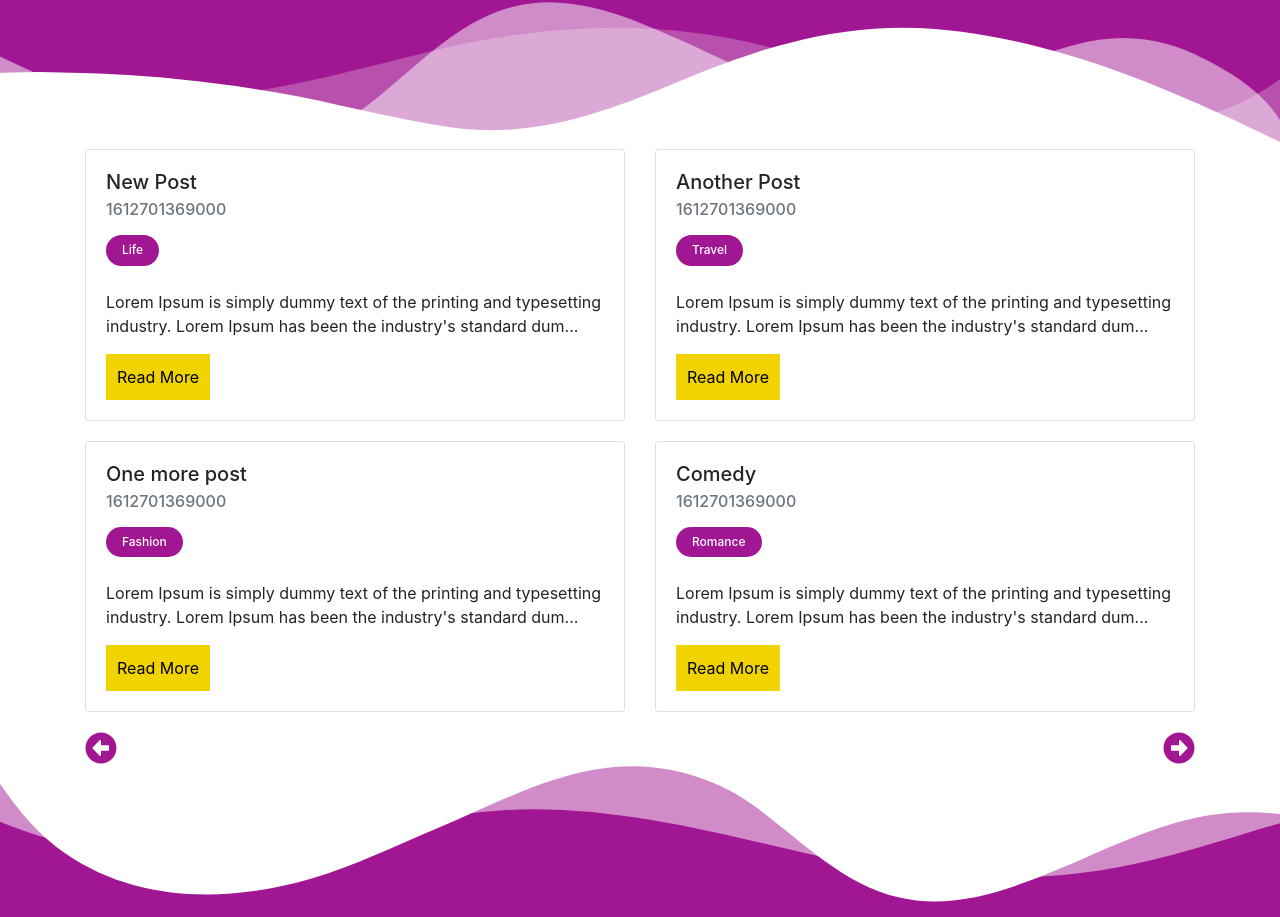
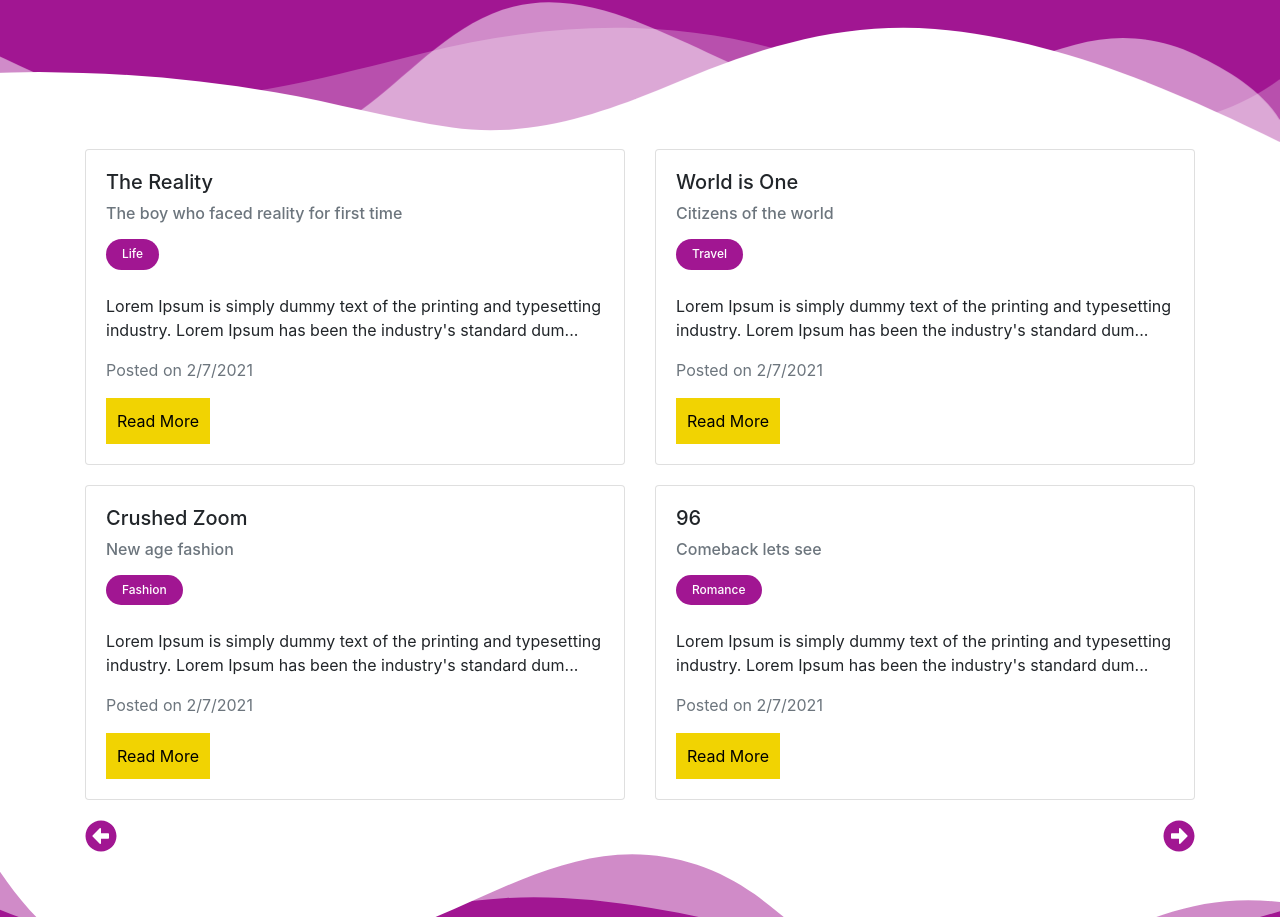
Before and after one commit to kishanlalbj/blog-ui, a React (Create React App) app: page / in a window 1280 px wide. Shown: the part 491-1408 px from the top of the page. Built offline with nearby package versions, Linux system fonts and the light colour scheme.

Commit message:
fix: proptype validations

```diff
--- a/public/index.html
+++ b/public/index.html
@@ -5,10 +5,7 @@
     <link rel="icon" href="%PUBLIC_URL%/favicon.ico" />
     <meta name="viewport" content="width=device-width, initial-scale=1" />
     <meta name="theme-color" content="#000000" />
-    <meta
-      name="description"
-      content="Web site created using create-react-app"
-    />
+    <meta name="description" content="Pallavi's personal blog" />
     <link rel="apple-touch-icon" href="%PUBLIC_URL%/logo192.png" />
     <!--
       manifest.json provides metadata used when your web app is installed on a
@@ -24,7 +21,7 @@
       work correctly both with client-side routing and a non-root public URL.
       Learn how to configure a non-root public URL by running `npm run build`.
     -->
-    <title>React App</title>
+    <title>Scribbles</title>
   </head>
   <body>
     <noscript>You need to enable JavaScript to run this app.</noscript>
--- a/src/components/Article/Article.js
+++ b/src/components/Article/Article.js
@@ -1,5 +1,6 @@
 import React from 'react';
 import { Card } from 'react-bootstrap';
+import PropTypes from 'prop-types';
 
 const Article = (props) => {
   return (
@@ -11,18 +12,32 @@ const Article = (props) => {
     >
       <Card>
         <Card.Body>
-          <Card.Title>{props.title}</Card.Title>
+          <Card.Title>
+            <p> {props.title}</p>
+          </Card.Title>
 
           <Card.Subtitle className='mb-2 text-muted'>
-            <p>{props.createdOn}</p>
+            <p>{props.subtitle}</p>
             <p className='chip'>{props.tag}</p>
           </Card.Subtitle>
           <Card.Text>{props.content?.substr(0, 140)}...</Card.Text>
-          <button className='btn-custom'>Read More</button>
+          <Card.Text className='mb-2 text-muted'>
+            <p>Posted on {new Date(props.createdOn).toLocaleDateString()}</p>
+          </Card.Text>
+          <button data-test='readmore-btn' className='btn-custom'>
+            Read More
+          </button>
         </Card.Body>
       </Card>
     </div>
   );
 };
 
+Article.propTypes = {
+  title: PropTypes.string.isRequired,
+  subtitle: PropTypes.string.isRequired,
+  tag: PropTypes.string.isRequired,
+  createdOn: PropTypes.string.isRequired
+};
+
 export default Article;
--- a/src/components/ArticlesList/ArticleList.js
+++ b/src/components/ArticlesList/ArticleList.js
@@ -1,6 +1,7 @@
 import React from 'react';
 import Article from '../Article/Article';
 import { Col } from 'react-bootstrap';
+import PropTypes from 'prop-types';
 
 const ArticleList = (props) => {
   const { articles } = props;
@@ -11,6 +12,7 @@ const ArticleList = (props) => {
           <Col md={6} xs={12} sm={12} key={index} data-test='article-list'>
             <Article
               title={article.title}
+              subtitle={article.subtitle}
               content={article.content}
               createdOn={article.createdOn}
               tag={article.tag}
@@ -28,4 +30,8 @@ const ArticleList = (props) => {
   );
 };
 
+ArticleList.propTypes = {
+  articles: PropTypes.array.isRequired
+};
+
 export default ArticleList;
--- a/src/containers/Landing/Landing.js
+++ b/src/containers/Landing/Landing.js
@@ -13,7 +13,8 @@ import './Landing.scss';
 const Landing = () => {
   const [articles] = useState([
     {
-      title: 'New Post',
+      title: 'The Reality',
+      subtitle: 'The boy who faced reality for first time',
       tag: 'Life',
       createdOn: Date.now(),
       content: `Lorem Ipsum is simply dummy text of the printing and typesetting industry.
@@ -22,7 +23,8 @@ const Landing = () => {
                 It was popularised in the 1960s with the release of Letraset sheets containing Lorem Ipsum passages, and more recently with desktop publishing software like Aldus PageMaker including versions of Lorem Ipsum`
     },
     {
-      title: 'Another Post',
+      title: 'World is One',
+      subtitle: 'Citizens of the world',
       tag: 'Travel',
       createdOn: Date.now(),
       content: `Lorem Ipsum is simply dummy text of the printing and typesetting industry.
@@ -31,7 +33,8 @@ const Landing = () => {
                 It was popularised in the 1960s with the release of Letraset sheets containing Lorem Ipsum passages, and more recently with desktop publishing software like Aldus PageMaker including versions of Lorem Ipsum`
     },
     {
-      title: 'One more post',
+      title: 'Crushed Zoom',
+      subtitle: 'New age fashion',
       tag: 'Fashion',
       createdOn: Date.now(),
       content: `Lorem Ipsum is simply dummy text of the printing and typesetting industry.
@@ -40,7 +43,8 @@ const Landing = () => {
                 It was popularised in the 1960s with the release of Letraset sheets containing Lorem Ipsum passages, and more recently with desktop publishing software like Aldus PageMaker including versions of Lorem Ipsum`
     },
     {
-      title: 'Comedy',
+      title: '96',
+      subtitle: 'Comeback lets see',
       tag: 'Romance',
       createdOn: Date.now(),
       content: `Lorem Ipsum is simply dummy text of the printing and typesetting industry.
```
Also changed, not shown: 1 other file (tests, documents, lock files or other folders).
